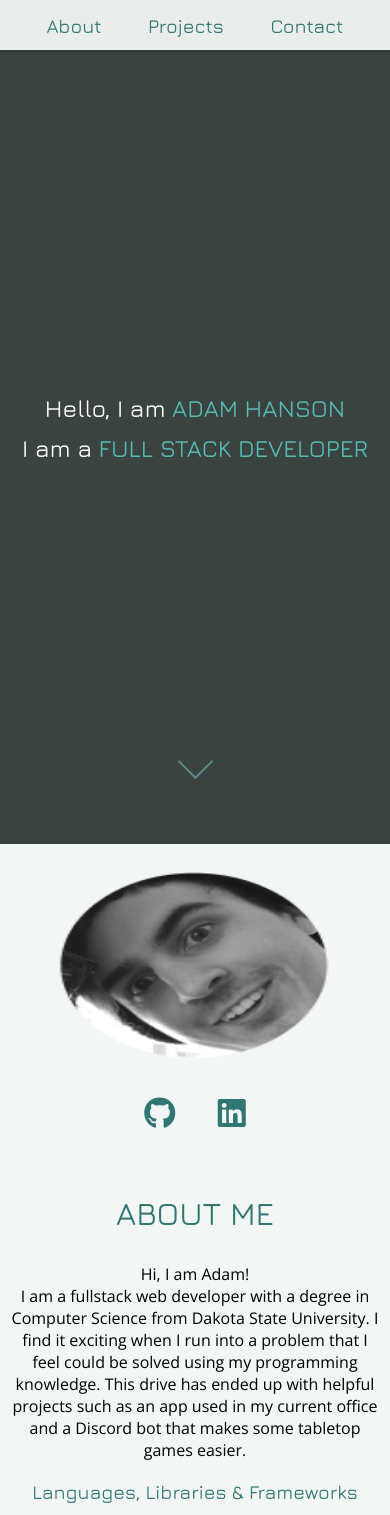
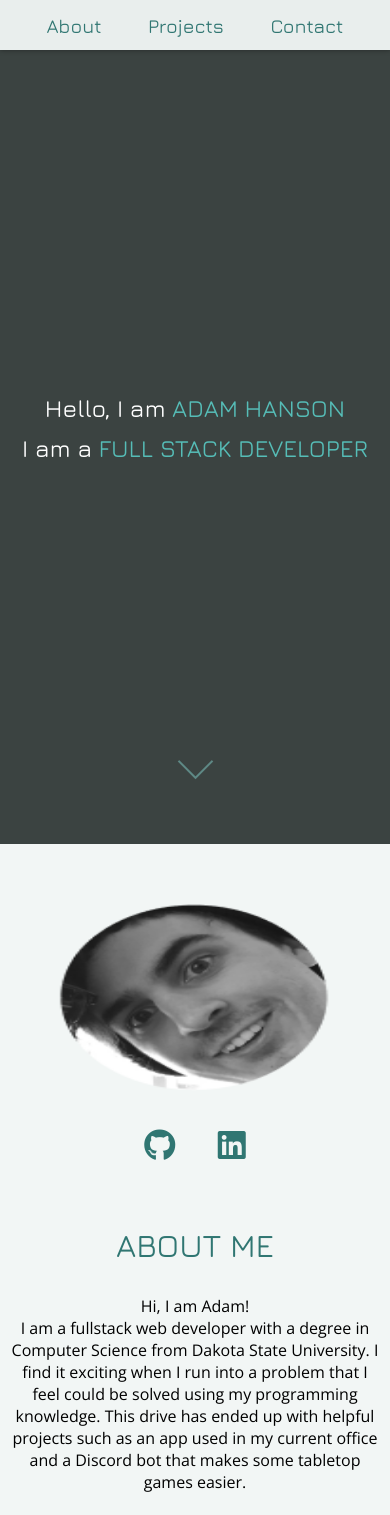
Before and after one commit to ajhanson22227/portfolio, a React (Create React App) app: page / in a window 390 px wide. Shown: the top 1515 px of the page. Built offline with nearby package versions, Linux system fonts and the light colour scheme.

Commit message:
Add space at the bottom of the summary container on mobile

```diff
--- a/src/components/Summary/Summary.css
+++ b/src/components/Summary/Summary.css
@@ -8,7 +8,7 @@
     /* height: calc(var(--vh, 1vh) * 100); */
     width: 100%;
     padding-top: 5em;
-    bottom: 2em;
+    margin-bottom: 3em;
 }
 
 @media only screen and (max-width: 700px){
```
